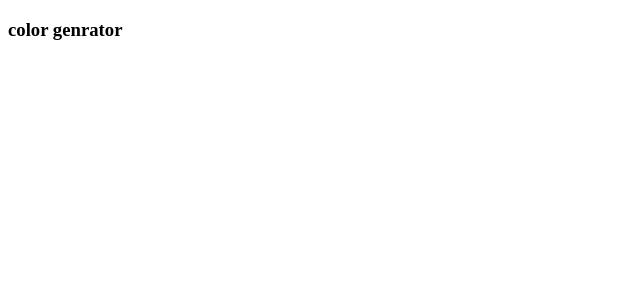
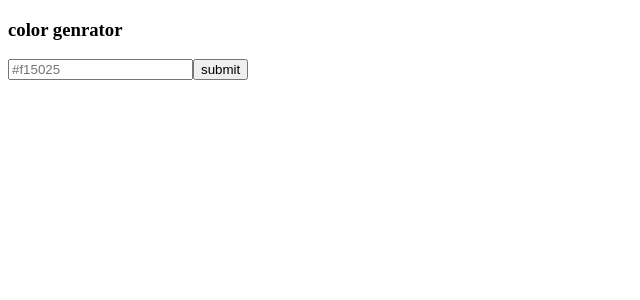
Before and after one commit to erhantezer/fundamental-projects, a React (Create React App) app in the folder 09-color-generator/: page / in a window 1280 px wide. Shown: the top 300 px of the page, without its empty margins (0-640 px from the left). Built offline with nearby package versions, Linux system fonts and the light colour scheme.

Commit message:
updated project

```diff
--- a/09-color-generator/src/App.js
+++ b/09-color-generator/src/App.js
@@ -1,11 +1,38 @@
+import { useState } from "react";
 
 function App() {
+  const [color, setColor] = useState("");
+  const [error, setError] = useState(false);
+  const [list, setList] = useState("");
+
+
+  const handleSubmit = (e) => {
+    e.preventDefault();
+  }
 
   return (
-    <section className="container">
-      <h3>color genrator</h3>
-      <form></form>
-    </section>
+  <>
+      <section className="container">
+        <h3>color genrator</h3>
+        <form onSubmit={handleSubmit}>
+          <input
+            type="text"
+            name="color"
+            id="color"
+            placeholder="#f15025"
+            onChange={(e) => setColor(e.target.value)}
+            className=""
+          />
+          <button className="btn">
+            submit
+          </button>
+        </form>
+      </section>
+      <section>
+
+      </section>
+  </>
+
   );
 }
 
```
